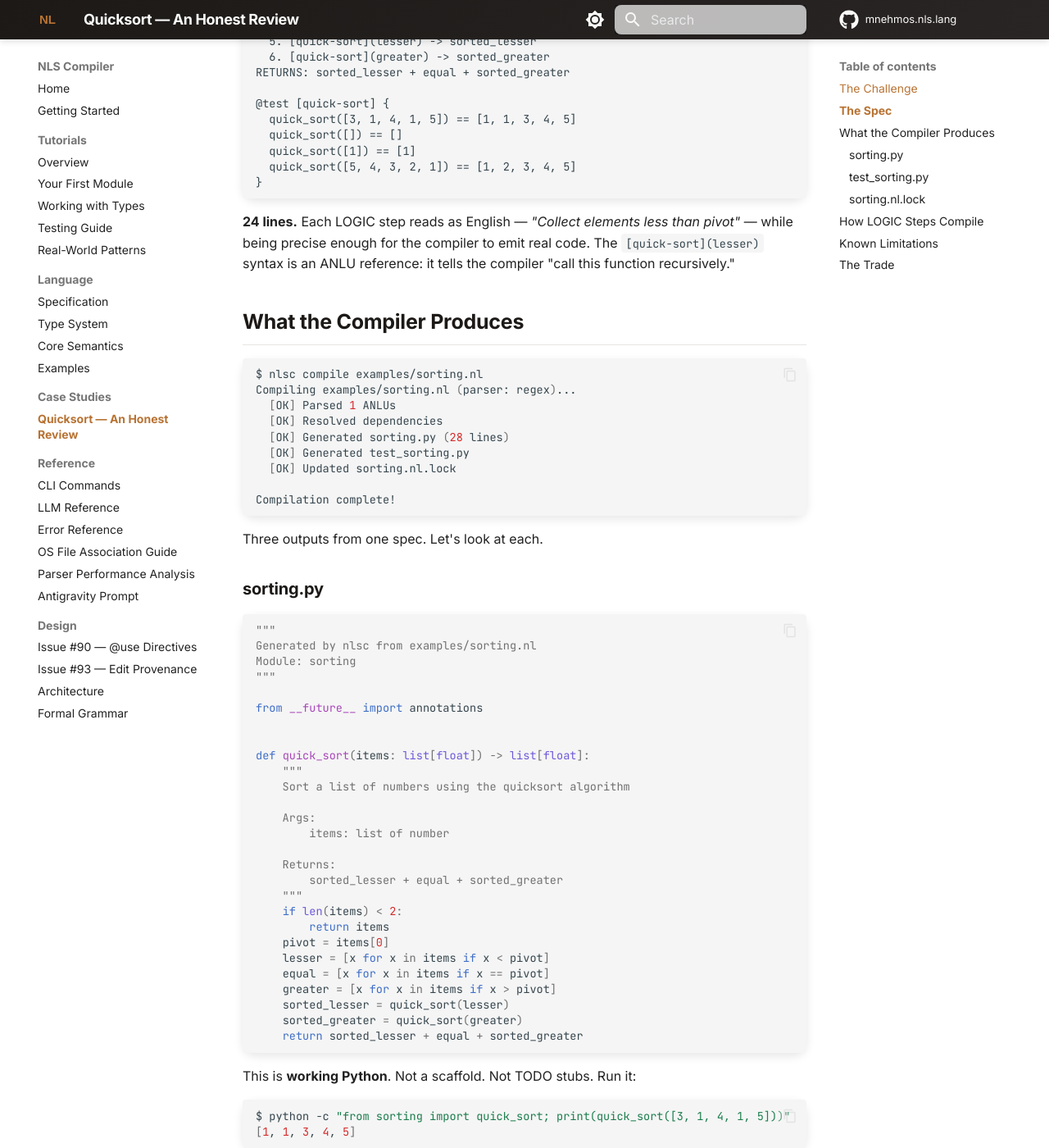
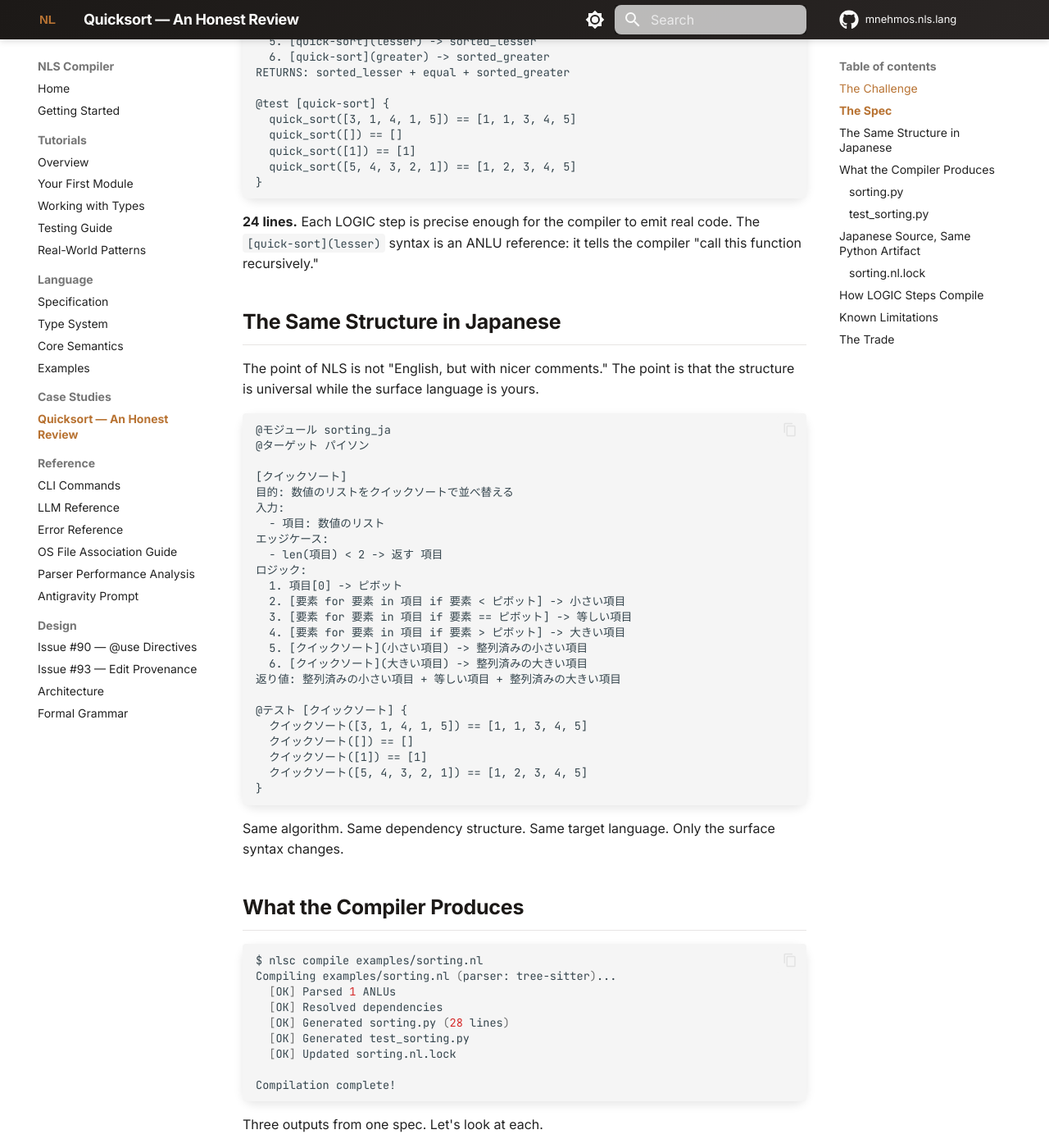
Before and after one commit to Mnehmos/mnehmos.nls.lang, an MkDocs documentation site: the page built from docs/case-studies/quicksort.md, in a window 1280 px wide and 1400 px high, scrolled down 928 px. Shown: the whole window at 82% size. Built offline with MkDocs 1.6.1 and Material for MkDocs 9.7.7, drawn with Linux system fonts in a browser that asks for light colours; comment, search, counter and statistics services are not loaded; some of the changed text lies outside the part shown.

Commit message:
docs: add Japanese quicksort case study
Show that the same quicksort structure can be written with Japanese surface syntax and still emit the same Python artifact. Update the command output snippets to match the current parser path used by the examples.

````diff
--- a/docs/case-studies/quicksort.md
+++ b/docs/case-studies/quicksort.md
@@ -39,13 +39,46 @@ RETURNS: sorted_lesser + equal + sorted_greater
 }
 ```
 
-**24 lines.** Each LOGIC step reads as English — *"Collect elements less than pivot"* — while being precise enough for the compiler to emit real code. The `[quick-sort](lesser)` syntax is an ANLU reference: it tells the compiler "call this function recursively."
+**24 lines.** Each LOGIC step is precise enough for the compiler to emit real code. The `[quick-sort](lesser)` syntax is an ANLU reference: it tells the compiler "call this function recursively."
+
+## The Same Structure in Japanese
+
+The point of NLS is not "English, but with nicer comments." The point is that the structure is universal while the surface language is yours.
+
+```nl
+@モジュール sorting_ja
+@ターゲット パイソン
+
+[クイックソート]
+目的: 数値のリストをクイックソートで並べ替える
+入力:
+  - 項目: 数値のリスト
+エッジケース:
+  - len(項目) < 2 -> 返す 項目
+ロジック:
+  1. 項目[0] -> ピボット
+  2. [要素 for 要素 in 項目 if 要素 < ピボット] -> 小さい項目
+  3. [要素 for 要素 in 項目 if 要素 == ピボット] -> 等しい項目
+  4. [要素 for 要素 in 項目 if 要素 > ピボット] -> 大きい項目
+  5. [クイックソート](小さい項目) -> 整列済みの小さい項目
+  6. [クイックソート](大きい項目) -> 整列済みの大きい項目
+返り値: 整列済みの小さい項目 + 等しい項目 + 整列済みの大きい項目
+
+@テスト [クイックソート] {
+  クイックソート([3, 1, 4, 1, 5]) == [1, 1, 3, 4, 5]
+  クイックソート([]) == []
+  クイックソート([1]) == [1]
+  クイックソート([5, 4, 3, 2, 1]) == [1, 2, 3, 4, 5]
+}
+```
+
+Same algorithm. Same dependency structure. Same target language. Only the surface syntax changes.
 
 ## What the Compiler Produces
 
 ```bash
 $ nlsc compile examples/sorting.nl
-Compiling examples/sorting.nl (parser: regex)...
+Compiling examples/sorting.nl (parser: tree-sitter)...
   [OK] Parsed 1 ANLUs
   [OK] Resolved dependencies
   [OK] Generated sorting.py (28 lines)
@@ -130,6 +163,35 @@ class TestQuick_Sort:
 
 The `@test` block compiles directly to pytest. Four acceptance tests, written in the spec, executable immediately.
 
+## Japanese Source, Same Python Artifact
+
+```bash
+$ nlsc compile examples/sorting_ja.nl
+Compiling examples/sorting_ja.nl (parser: tree-sitter)...
+  [OK] Parsed 1 ANLUs
+  [OK] Resolved dependencies
+  [OK] Generated sorting_ja.py (28 lines)
+  [OK] Generated test_sorting_ja.py
+  [OK] Updated sorting_ja.nl.lock
+
+Compilation complete!
+```
+
+```python
+def クイックソート(項目: list[float]) -> list[float]:
+    if len(項目) < 2:
+        return 項目
+    ピボット = 項目[0]
+    小さい項目 = [要素 for 要素 in 項目 if 要素 < ピボット]
+    等しい項目 = [要素 for 要素 in 項目 if 要素 == ピボット]
+    大きい項目 = [要素 for 要素 in 項目 if 要素 > ピボット]
+    整列済みの小さい項目 = クイックソート(小さい項目)
+    整列済みの大きい項目 = クイックソート(大きい項目)
+    return 整列済みの小さい項目 + 等しい項目 + 整列済みの大きい項目
+```
+
+This is the same compiler pipeline, not a separate feature demo. NLS localizes the section keywords and preserves Japanese identifiers, then emits standard Python that runs exactly the same way.
+
 ### sorting.nl.lock
 
 ```yaml
@@ -151,7 +213,7 @@ SHA-256 hashes on source and output. If the spec changes, the hash changes. If t
 
 ```bash
 $ nlsc verify examples/sorting.nl
-Verifying examples/sorting.nl (parser: regex)...
+Verifying examples/sorting.nl (parser: tree-sitter)...
   [OK] Syntax valid: 1 ANLUs
   [OK] Dependencies valid
   [OK] All ANLUs valid
@@ -226,7 +288,7 @@ We ran into real issues during this experiment. Here they are.
 
 Here's the honest comparison.
 
-**24 lines of NLS spec** that anyone on the team can read — product managers, QA, new hires — versus **12 lines of Python** that only programmers can read.
+**24 lines of NLS spec** that anyone on the team can read — product managers, QA, new hires — and now read in their own language — versus **12 lines of Python** that still inherits English-only syntax.
 
 From those 24 lines, the compiler gives you:
 
````
Also changed, not shown: other parts of docs/case-studies/quicksort.md (+1 -1 lines).
